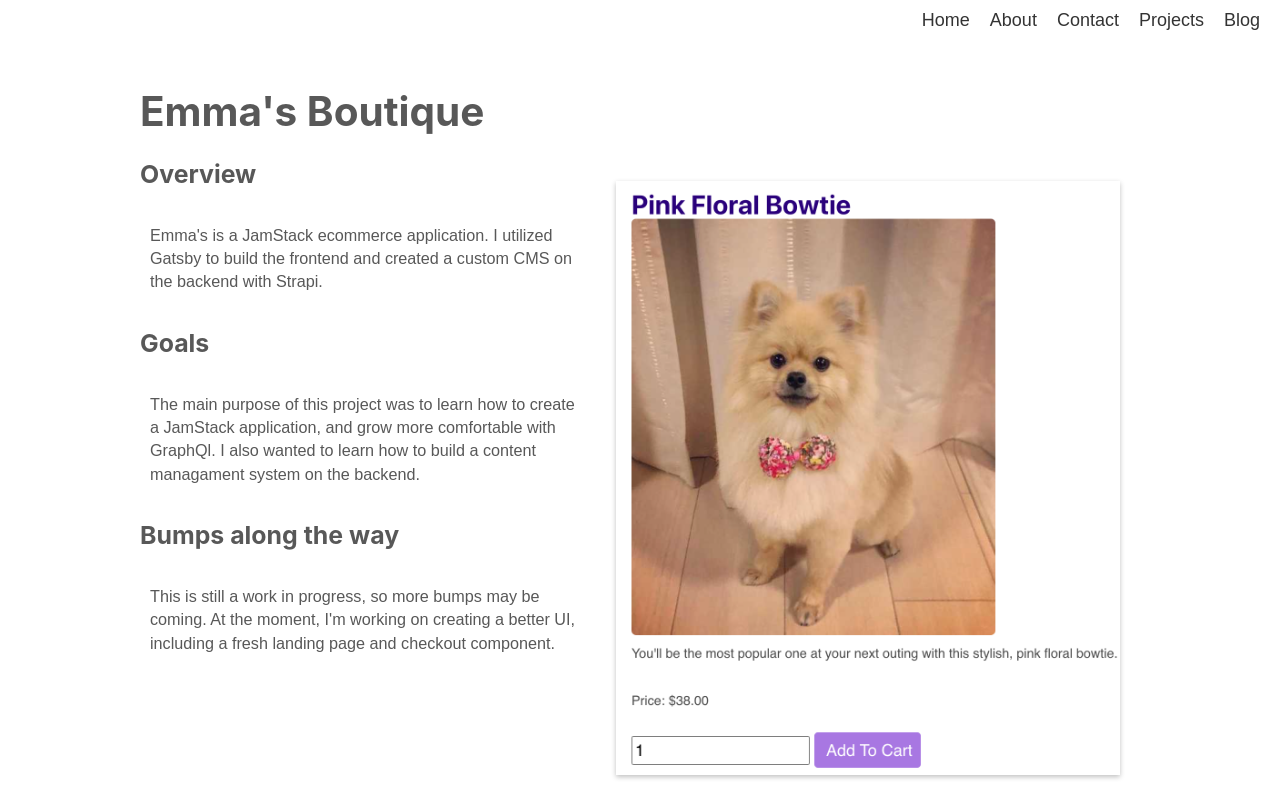
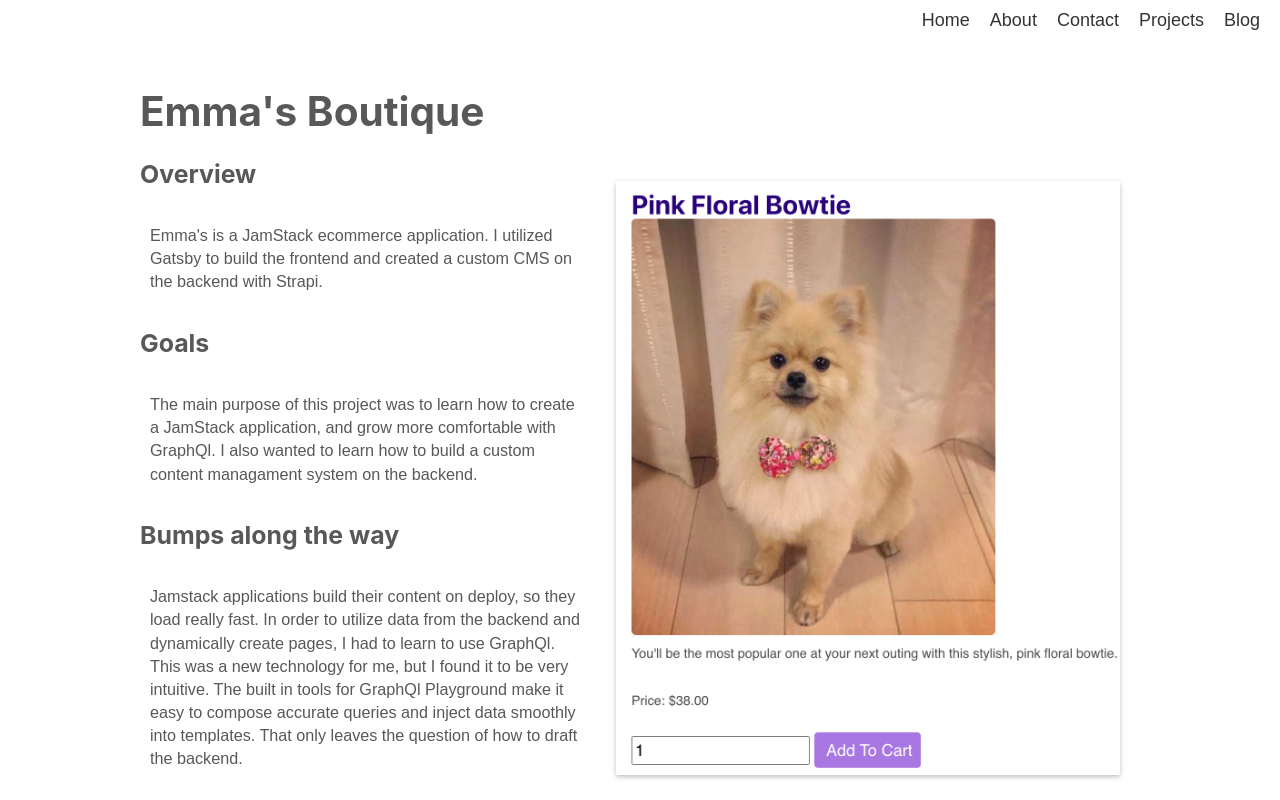
Before and after one commit to rebecca1231/portfolio2, a React (Create React App) app: page /projects/boutique in a window 1280 px wide. Built offline with nearby package versions, Linux system fonts and the light colour scheme; no server answers.

Commit message:
edit emma

```diff
--- a/src/Components/Projects/Boutique.js
+++ b/src/Components/Projects/Boutique.js
@@ -71,14 +71,18 @@ const Boutique = () => {
           <p>
             The main purpose of this project was to learn how to create a
             JamStack application, and grow more comfortable with GraphQl. I also
-            wanted to learn how to build a content managament system on the
-            backend.
+            wanted to learn how to build a custom content managament system on
+            the backend.
           </p>
           <h3>Bumps along the way</h3>
           <p>
-            This is still a work in progress, so more bumps may be coming. At
-            the moment, I'm working on creating a better UI, including a fresh
-            landing page and checkout component.
+            Jamstack applications build their content on deploy, so they load
+            really fast. In order to utilize data from the backend and
+            dynamically create pages, I had to learn to use GraphQl. This was a
+            new technology for me, but I found it to be very intuitive. The
+            built in tools for GraphQl Playground make it easy to compose
+            accurate queries and inject data smoothly into templates. That only
+            leaves the question of how to draft the backend.
           </p>
         </div>
         <img src={fluff2} alt="mobile-landing-page" />
@@ -89,7 +93,14 @@ const Boutique = () => {
         <div className="distance">
           <h3>Lessons learned</h3>
           <p>
-            More to come!
+            There are a lot of options for data storage. For this application I
+            chose to use a quick start CMS which I could customize and deploy to
+            heroku. On that platform, I linked my backend to Postgres to store
+            product and user information. However, heroku will not store photos,
+            so in addition, I used Cloudinary for image storage. The backend is
+            a CMS style setup, so writing data models and relationships was
+            different from creating mongoose schemas as I've previusly done. I
+            learned a new way to manage data.
           </p>
         </div>
       </div>
```
